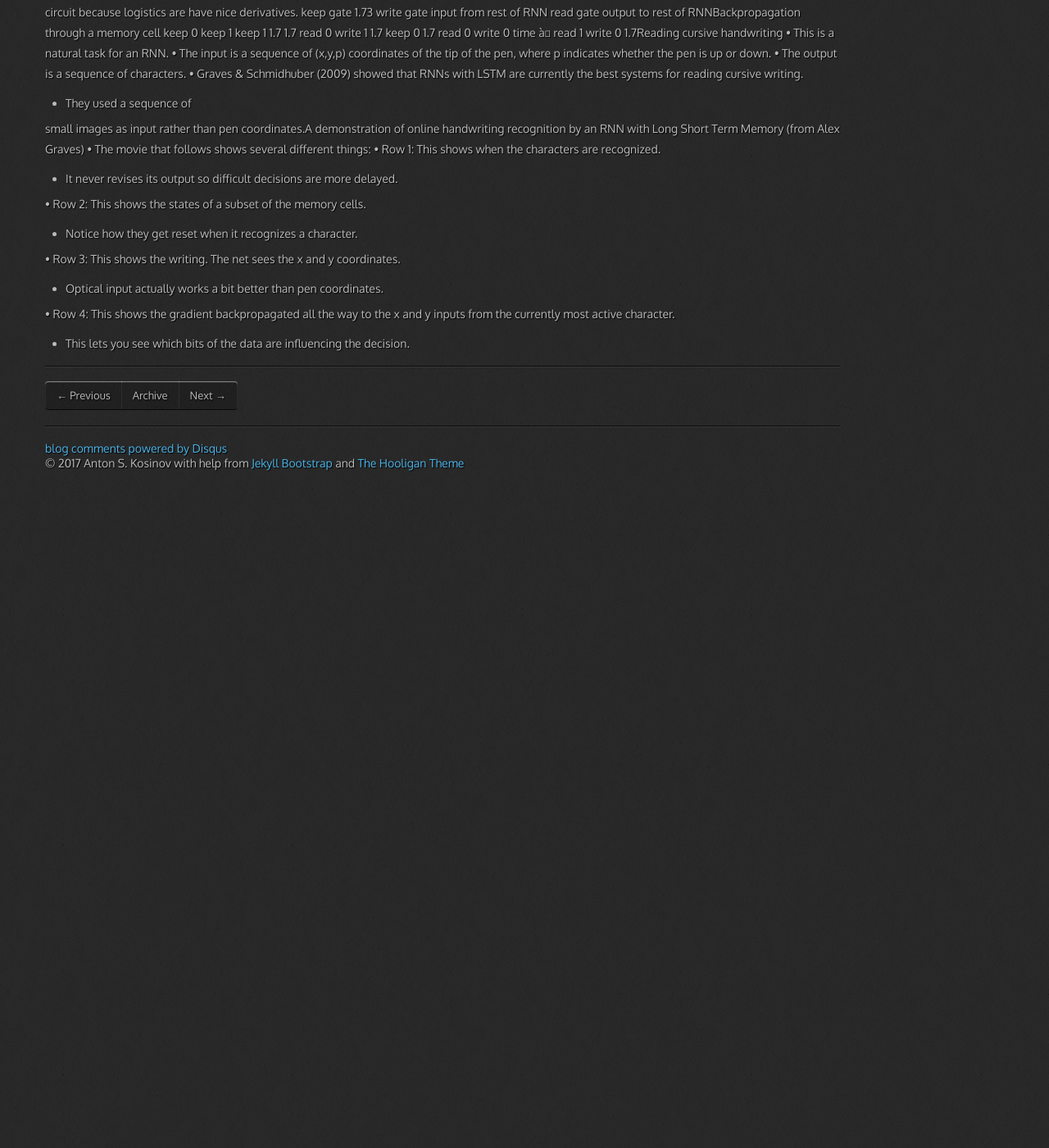
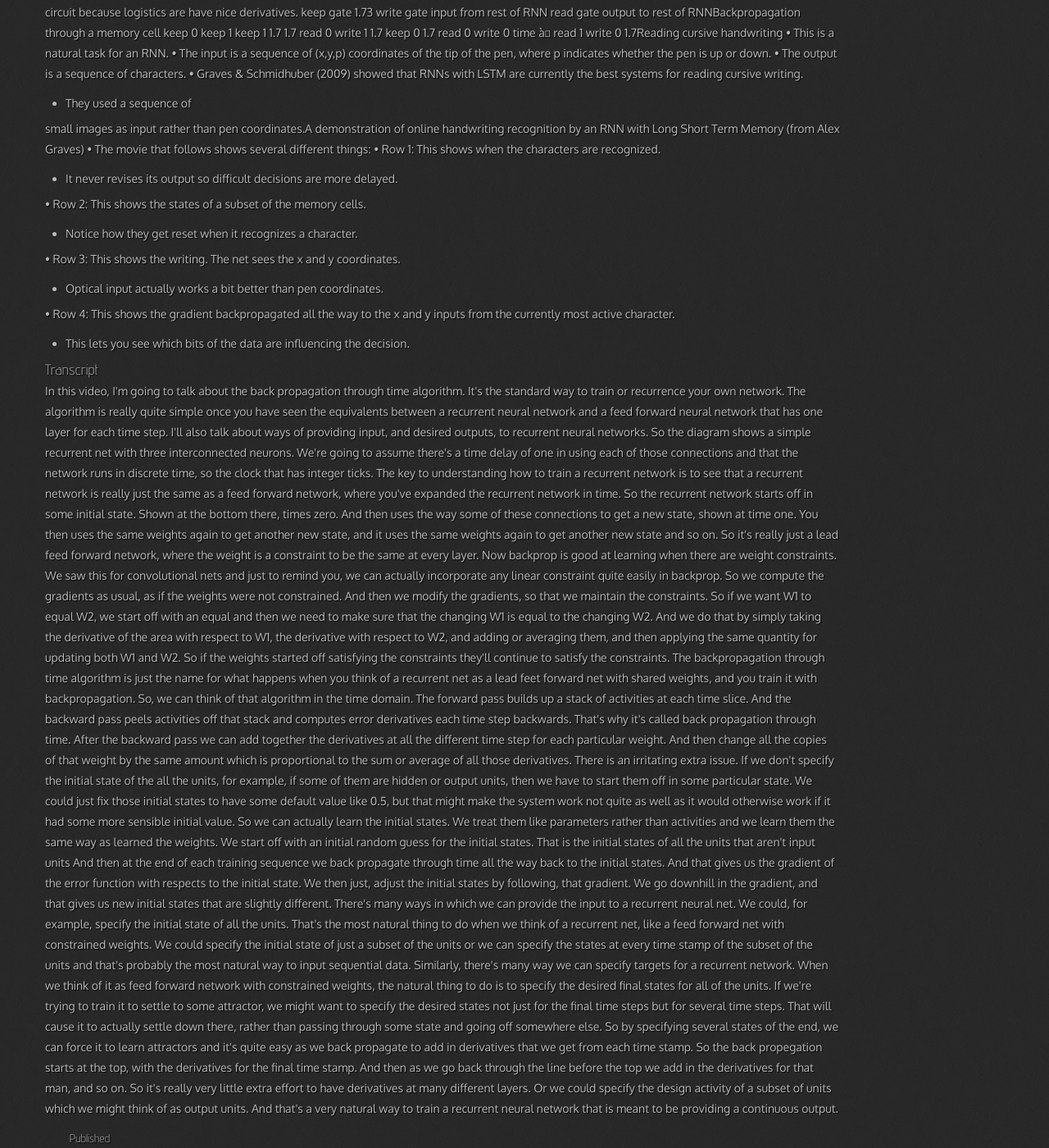
Before and after one commit to 0--key/0--key.github.io, a Jekyll site: the page built from _posts/2017-05-01-recurrent-ann.html, in a window 1280 px wide and 1400 px high, scrolled down 8392 px. Shown: the whole window at 82% size. Built offline with Jekyll 4.4.1, drawn with Linux system fonts in a browser that asks for light colours; nearby versions of some CDN libraries; comment, search, counter and statistics services are not loaded; before the commit the page ends 8975 px from its top, so only the background shows below that.

Commit message:
Raw transcript about RNN backpropagation

```diff
--- a/_posts/2017-05-01-recurrent-ann.html
+++ b/_posts/2017-05-01-recurrent-ann.html
@@ -1101,3 +1101,98 @@ y inputs from the currently most active character.
 </ul>
 </div>
 </div>
+
+
+<div id="outline-container-orgdebe092" class="outline-3">
+<h3 id="orgdebe092">Transcript</h3>
+<div class="outline-text-3" id="text-orgdebe092">
+<p>
+In this video, I'm going to talk about the back propagation through
+time algorithm. It's the standard way to train or recurrence your
+own network. The algorithm is really quite simple once you have
+seen the equivalents between a recurrent neural network and a feed
+forward neural network that has one layer for each time step. I'll
+also talk about ways of providing input, and desired outputs, to
+recurrent neural networks. So the diagram shows a simple recurrent
+net with three interconnected neurons. We're going to assume
+there's a time delay of one in using each of those connections and
+that the network runs in discrete time, so the clock that has
+integer ticks. The key to understanding how to train a recurrent
+network is to see that a recurrent network is really just the same
+as a feed forward network, where you've expanded the recurrent
+network in time. So the recurrent network starts off in some
+initial state. Shown at the bottom there, times zero. And then uses
+the way some of these connections to get a new state, shown at time
+one. You then uses the same weights again to get another new state,
+and it uses the same weights again to get another new state and so
+on. So it's really just a lead feed forward network, where the
+weight is a constraint to be the same at every layer. Now backprop
+is good at learning when there are weight constraints. We saw this
+for convolutional nets and just to remind you, we can actually
+incorporate any linear constraint quite easily in backprop. So we
+compute the gradients as usual, as if the weights were not
+constrained. And then we modify the gradients, so that we maintain
+the constraints. So if we want W1 to equal W2, we start off with an
+equal and then we need to make sure that the changing W1 is equal
+to the changing W2. And we do that by simply taking the derivative
+of the area with respect to W1, the derivative with respect to W2,
+and adding or averaging them, and then applying the same quantity
+for updating both W1 and W2. So if the weights started off
+satisfying the constraints they'll continue to satisfy the
+constraints. The backpropagation through time algorithm is just the
+name for what happens when you think of a recurrent net as a lead
+feet forward net with shared weights, and you train it with
+backpropagation. So, we can think of that algorithm in the time
+domain. The forward pass builds up a stack of activities at each
+time slice. And the backward pass peels activities off that stack
+and computes error derivatives each time step backwards. That's why
+it's called back propagation through time. After the backward pass
+we can add together the derivatives at all the different time step
+for each particular weight. And then change all the copies of that
+weight by the same amount which is proportional to the sum or
+average of all those derivatives. There is an irritating extra
+issue. If we don't specify the initial state of the all the units,
+for example, if some of them are hidden or output units, then we
+have to start them off in some particular state. We could just fix
+those initial states to have some default value like 0.5, but that
+might make the system work not quite as well as it would otherwise
+work if it had some more sensible initial value. So we can actually
+learn the initial states. We treat them like parameters rather than
+activities and we learn them the same way as learned the weights.
+We start off with an initial random guess for the initial states.
+That is the initial states of all the units that aren't input units
+And then at the end of each training sequence we back propagate
+through time all the way back to the initial states. And that gives
+us the gradient of the error function with respects to the initial
+state. We then just, adjust the initial states by following, that
+gradient. We go downhill in the gradient, and that gives us new
+initial states that are slightly different. There's many ways in
+which we can provide the input to a recurrent neural net. We could,
+for example, specify the initial state of all the units. That's the
+most natural thing to do when we think of a recurrent net, like a
+feed forward net with constrained weights. We could specify the
+initial state of just a subset of the units or we can specify the
+states at every time stamp of the subset of the units and that's
+probably the most natural way to input sequential data. Similarly,
+there's many way we can specify targets for a recurrent network.
+When we think of it as feed forward network with constrained
+weights, the natural thing to do is to specify the desired final
+states for all of the units. If we're trying to train it to settle
+to some attractor, we might want to specify the desired states not
+just for the final time steps but for several time steps. That will
+cause it to actually settle down there, rather than passing through
+some state and going off somewhere else. So by specifying several
+states of the end, we can force it to learn attractors and it's
+quite easy as we back propagate to add in derivatives that we get
+from each time stamp. So the back propegation starts at the top,
+with the derivatives for the final time stamp. And then as we go
+back through the line before the top we add in the derivatives for
+that man, and so on. So it's really very little extra effort to
+have derivatives at many different layers. Or we could specify the
+design activity of a subset of units which we might think of as
+output units. And that's a very natural way to train a recurrent
+neural network that is meant to be providing a continuous output.
+</p>
+</div>
+</div>
+</div>
```
